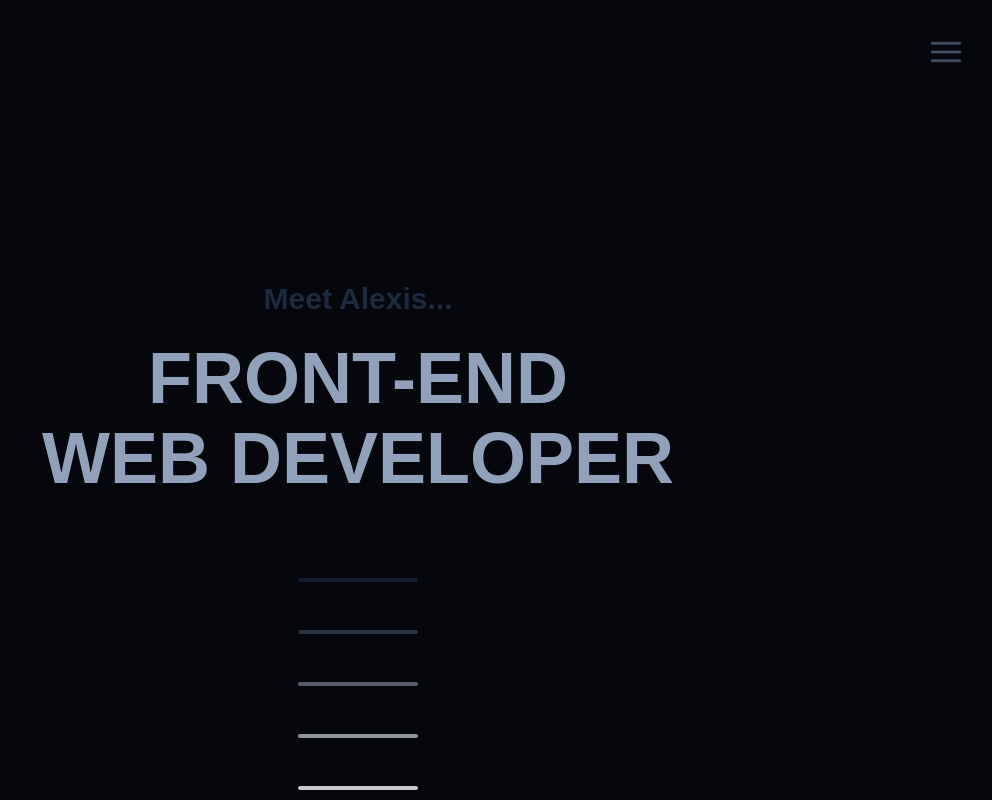
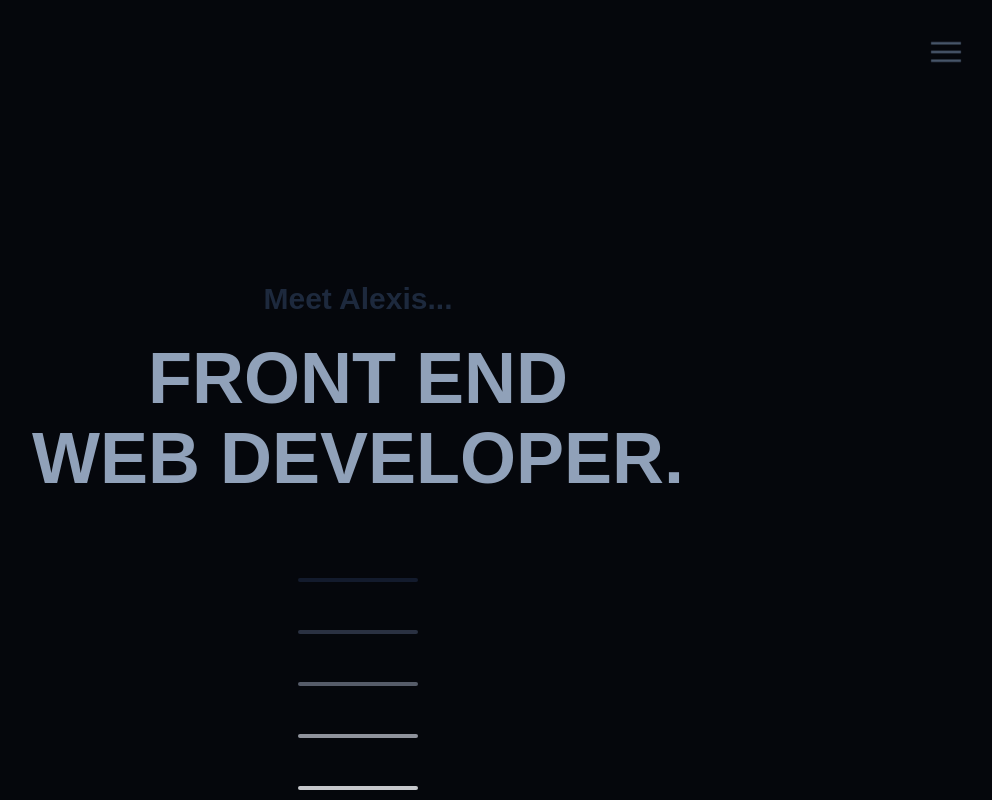
Before and after one commit to Nero1889/Alexis-Portfolio, a React (Vite) app: page / in a window 1280 px wide. Shown: the top 800 px of the page, without its empty margins (282-1274 px from the left). Built offline with nearby package versions, Linux system fonts and the light colour scheme; a web font is replaced by a local one.

Commit message:
Update Hero.jsx

```diff
--- a/src/components/Hero.jsx
+++ b/src/components/Hero.jsx
@@ -1,16 +1,44 @@
-function Hero() {
+import React, {useEffect, useRef} from "react";
+import {gsap} from "gsap";
+
+export default function Hero() {
+    const titleRef = useRef(null);
+
+    useEffect(() => {
+        const spans = titleRef.current.querySelectorAll("span");
+
+        gsap.fromTo(
+            spans,
+            {opacity: 0, y: 40},
+            {
+                opacity: 1,
+                y: 0,
+                duration: 0.35,
+                ease: "power3.out",
+                stagger: 0.15,
+            }
+        );
+    }, []);
+
     return (
         <section id="hero">
-            <p>Meet Alexis...</p>
-            <h1>FRONT-END <br/> WEB DEVELOPER</h1>
+            <p>
+                <span>Meet</span>{" "}
+                <span>Alexis...</span>
+            </p>
+
+            <h1 ref={titleRef}>
+                <span>FRONT</span>{" "}
+                <span>END</span><br/>
+                <span>WEB</span>{" "}
+                <span>DEVELOPER.</span>
+            </h1>
 
             <div className="arrow">
-                {Array.from({length: 8}).map((_, i) => (
-                    <div key={i} className="bar"/>
+                {Array.from({ length: 8 }).map((_, i) => (
+                    <div key={i} className="bar" />
                 ))}
             </div>
         </section>
     );
 }
-
-export default Hero;
```
